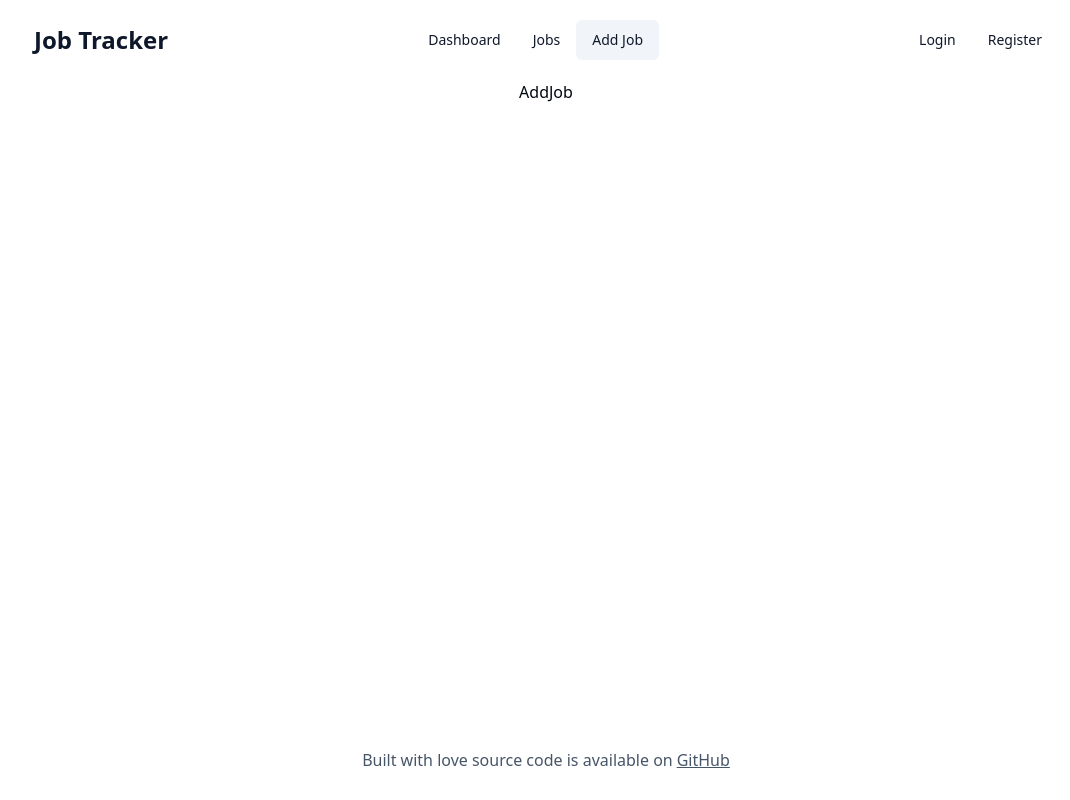
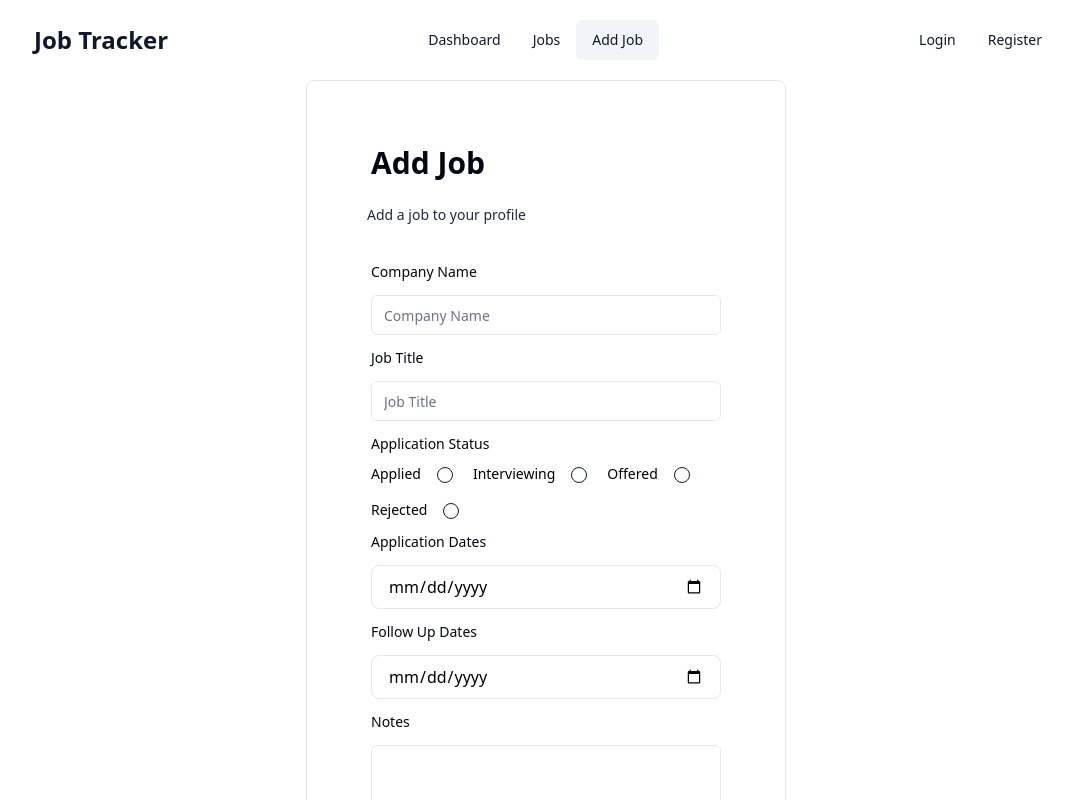
Before and after one commit to haider-patanwala/job-tracker-app, a React (Vite) app: page /add-job in a window 1280 px wide. Shown: the top 800 px of the page, without its empty margins (94-1164 px from the left). Built offline with nearby package versions, Linux system fonts and the light colour scheme.

Commit message:
feat: create add job form and added validations

```diff
--- a/package.json
+++ b/package.json
@@ -12,13 +12,17 @@
   "dependencies": {
     "@radix-ui/react-accordion": "1.2.0",
     "@radix-ui/react-label": "^2.1.0",
+    "@radix-ui/react-popover": "^1.1.1",
+    "@radix-ui/react-radio-group": "^1.2.0",
     "@radix-ui/react-slot": "1.1.0",
     "@radix-ui/react-toast": "^1.2.1",
     "class-variance-authority": "0.7.0",
     "clsx": "2.1.1",
+    "date-fns": "^3.6.0",
     "lucide-react": "0.412.0",
     "react": "18.3.1",
     "react-cookie": "^7.2.0",
+    "react-day-picker": "^9.0.3",
     "react-dom": "18.3.1",
     "react-router-dom": "6.25.1",
     "tailwind-merge": "2.4.0",
--- /dev/null
+++ b/src/components/ui/calendar.jsx
@@ -0,0 +1,61 @@
+import * as React from "react"
+import { ChevronLeft, ChevronRight } from "lucide-react"
+import { DayPicker } from "react-day-picker"
+
+import { cn } from "@/lib/utils"
+import { buttonVariants } from "@/components/ui/button"
+
+function Calendar({
+  className,
+  classNames,
+  showOutsideDays = true,
+  ...props
+}) {
+  return (
+    (<DayPicker
+      showOutsideDays={showOutsideDays}
+      className={cn("p-3", className)}
+      classNames={{
+        months: "flex flex-col sm:flex-row space-y-4 sm:space-x-4 sm:space-y-0",
+        month: "space-y-4",
+        caption: "flex justify-center pt-1 relative items-center",
+        caption_label: "text-sm font-medium",
+        nav: "space-x-1 flex items-center",
+        nav_button: cn(
+          buttonVariants({ variant: "outline" }),
+          "h-7 w-7 bg-transparent p-0 opacity-50 hover:opacity-100"
+        ),
+        nav_button_previous: "absolute left-1",
+        nav_button_next: "absolute right-1",
+        table: "w-full border-collapse space-y-1",
+        head_row: "flex",
+        head_cell:
+          "text-muted-foreground rounded-md w-9 font-normal text-[0.8rem]",
+        row: "flex w-full mt-2",
+        cell: "h-9 w-9 text-center text-sm p-0 relative [&:has([aria-selected].day-range-end)]:rounded-r-md [&:has([aria-selected].day-outside)]:bg-accent/50 [&:has([aria-selected])]:bg-accent first:[&:has([aria-selected])]:rounded-l-md last:[&:has([aria-selected])]:rounded-r-md focus-within:relative focus-within:z-20",
+        day: cn(
+          buttonVariants({ variant: "ghost" }),
+          "h-9 w-9 p-0 font-normal aria-selected:opacity-100"
+        ),
+        day_range_end: "day-range-end",
+        day_selected:
+          "bg-primary text-primary-foreground hover:bg-primary hover:text-primary-foreground focus:bg-primary focus:text-primary-foreground",
+        day_today: "bg-accent text-accent-foreground",
+        day_outside:
+          "day-outside text-muted-foreground opacity-50 aria-selected:bg-accent/50 aria-selected:text-muted-foreground aria-selected:opacity-30",
+        day_disabled: "text-muted-foreground opacity-50",
+        day_range_middle:
+          "aria-selected:bg-accent aria-selected:text-accent-foreground",
+        day_hidden: "invisible",
+        ...classNames,
+      }}
+      components={{
+        IconLeft: ({ ...props }) => <ChevronLeft className="h-4 w-4" />,
+        IconRight: ({ ...props }) => <ChevronRight className="h-4 w-4" />,
+      }}
+      {...props} />)
+  );
+}
+Calendar.displayName = "Calendar"
+
+export { Calendar }
--- /dev/null
+++ b/src/components/ui/popover.jsx
@@ -0,0 +1,25 @@
+import * as React from "react"
+import * as PopoverPrimitive from "@radix-ui/react-popover"
+
+import { cn } from "@/lib/utils"
+
+const Popover = PopoverPrimitive.Root
+
+const PopoverTrigger = PopoverPrimitive.Trigger
+
+const PopoverContent = React.forwardRef(({ className, align = "center", sideOffset = 4, ...props }, ref) => (
+  <PopoverPrimitive.Portal>
+    <PopoverPrimitive.Content
+      ref={ref}
+      align={align}
+      sideOffset={sideOffset}
+      className={cn(
+        "z-50 w-72 rounded-md border bg-popover p-4 text-popover-foreground shadow-md outline-none data-[state=open]:animate-in data-[state=closed]:animate-out data-[state=closed]:fade-out-0 data-[state=open]:fade-in-0 data-[state=closed]:zoom-out-95 data-[state=open]:zoom-in-95 data-[side=bottom]:slide-in-from-top-2 data-[side=left]:slide-in-from-right-2 data-[side=right]:slide-in-from-left-2 data-[side=top]:slide-in-from-bottom-2",
+        className
+      )}
+      {...props} />
+  </PopoverPrimitive.Portal>
+))
+PopoverContent.displayName = PopoverPrimitive.Content.displayName
+
+export { Popover, PopoverTrigger, PopoverContent }
--- /dev/null
+++ b/src/components/ui/radio-group.jsx
@@ -0,0 +1,29 @@
+import * as React from "react"
+import * as RadioGroupPrimitive from "@radix-ui/react-radio-group"
+import { Circle } from "lucide-react"
+
+import { cn } from "@/lib/utils"
+
+const RadioGroup = React.forwardRef(({ className, ...props }, ref) => {
+  return (<RadioGroupPrimitive.Root className={cn("grid gap-2", className)} {...props} ref={ref} />);
+})
+RadioGroup.displayName = RadioGroupPrimitive.Root.displayName
+
+const RadioGroupItem = React.forwardRef(({ className, ...props }, ref) => {
+  return (
+    (<RadioGroupPrimitive.Item
+      ref={ref}
+      className={cn(
+        "aspect-square h-4 w-4 rounded-full border border-primary text-primary ring-offset-background focus:outline-none focus-visible:ring-2 focus-visible:ring-ring focus-visible:ring-offset-2 disabled:cursor-not-allowed disabled:opacity-50",
+        className
+      )}
+      {...props}>
+      <RadioGroupPrimitive.Indicator className="flex items-center justify-center">
+        <Circle className="h-2.5 w-2.5 fill-current text-current" />
+      </RadioGroupPrimitive.Indicator>
+    </RadioGroupPrimitive.Item>)
+  );
+})
+RadioGroupItem.displayName = RadioGroupPrimitive.Item.displayName
+
+export { RadioGroup, RadioGroupItem }
--- a/src/pages/AddJob.jsx
+++ b/src/pages/AddJob.jsx
@@ -1,7 +1,157 @@
-import React from "react"
+import {
+  Card,
+  CardContent,
+  CardDescription,
+  CardHeader,
+} from "@/components/ui/card"
+import { Input } from "@/components/ui/input"
+import { Label } from "@/components/ui/label"
+
+import { RadioGroup, RadioGroupItem } from "@/components/ui/radio-group"
+import { useToast } from "@/components/ui/use-toast"
+
+import { useCookies } from "react-cookie"
+import { Button } from "react-day-picker"
+import { useForm } from "react-hook-form"
 
 function AddJob() {
-  return <div>AddJob</div>
+  const {
+    register,
+    handleSubmit,
+    formState: { errors, isSubmitting },
+  } = useForm()
+
+  const [cookiee] = useCookies(["token"])
+  const { toast } = useToast()
+
+  const onSubmit = async (data) => {
+    const formdata = {
+      companyName: data.company,
+      jobTitle: data.job_title,
+      applicationStatus: data.application_status,
+      followUpDate: data.follow_up_date,
+      applicationDate: data.application_date,
+      notes: data.notes,
+    }
+
+    try {
+      const response = await fetch(
+        `${import.meta.env.VITE_BACKEND_HOST}/job-application`,
+        {
+          method: "POST",
+          headers: {
+            "Content-Type": "application/json",
+            authorization: cookiee.token,
+          },
+          body: JSON.stringify(formdata),
+        }
+      )
+      const data = await response.json()
+      if (response.ok) {
+        toast({
+          title: "Success",
+          description: "Job added successfully",
+          type: "success",
+        })
+        // console.log("Success", data)
+      }
+    } catch (error) {
+      // console.error(data)
+      toast({
+        title: "error",
+        description: "There was some error occured",
+        type: "destructive",
+      })
+    }
+  }
+
+  return (
+    <div className="m-auto h-full">
+      <Card className="flex w-[30rem] flex-col p-10">
+        <CardHeader className="text-3xl font-bold">Add Job</CardHeader>
+        <CardDescription className="mb-10 ml-5 text-slate-800">
+          Add a job to your profile
+        </CardDescription>
+        <CardContent>
+          <form
+            onSubmit={handleSubmit(onSubmit)}
+            className="flex flex-col gap-4"
+          >
+            <Label>Company Name</Label>
+            <Input
+              type="text"
+              placeholder="Company Name"
+              {...register("company", { required: "Company name is required" })}
+            />
+
+            <Label>Job Title</Label>
+            <Input
+              type="text"
+              placeholder="Job Title"
+              {...register("job_title", { required: "Job title is required" })}
+            />
+            <Label>Application Status</Label>
+            <RadioGroup
+              defaultValue="applied"
+              {...register("application_status", {
+                required: "Status is required",
+              })}
+              className="flex flex-wrap gap-5 text-black"
+            >
+              <div className="flex gap-4">
+                <Label>Applied</Label>
+                <RadioGroupItem value="Applied" />
+              </div>
+              <div className="flex gap-4">
+                <Label>Interviewing</Label>
+                <RadioGroupItem value="Interviewing" />
+              </div>
+              <div className="flex gap-4">
+                <Label>Offered</Label>
+                <RadioGroupItem value="Offer" />
+              </div>
+              <div className="flex gap-4">
+                <Label>Rejected</Label>
+                <RadioGroupItem value="Rejected" />
+              </div>
+            </RadioGroup>
+            <Label>Application Dates</Label>
+            <input
+              {...register("application_date", {
+                required: "Please Select Date",
+              })}
+              type="date"
+              className="w-full rounded-lg border bg-white px-4 py-2 text-black"
+            />
+            <Label>Follow Up Dates</Label>
+            <input
+              {...register("follow_up_date", {
+                required: "Please Select Date",
+              })}
+              type="date"
+              className="w-full rounded-lg border bg-white px-4 py-2 text-black"
+            />
+
+            <Label>Notes</Label>
+            <Input
+              {...register("description", {
+                required: "Description is required",
+              })}
+              type="description"
+              className="h-[10rem] w-full"
+            />
+            <Button
+              type="submit"
+              className="w-full rounded-lg bg-black text-white disabled:opacity-75"
+              disabled={isSubmitting}
+            >
+              {isSubmitting ? "Submitting..." : "Add Job"}
+            </Button>
+          </form>
+        </CardContent>
+      </Card>
+    </div>
+  )
 }
 
 export default AddJob
```
Also changed, not shown: src/components/ui/button.jsx (+10 -13 lines).
